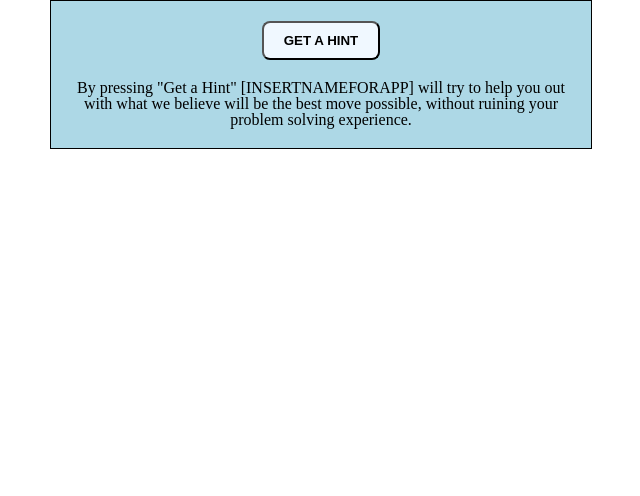
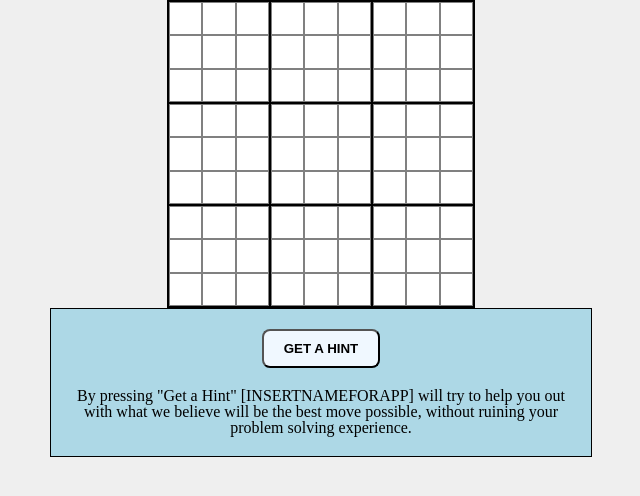
Before and after one commit to Hack-Weekly/saffron-wolf-sudoku, a plain HTML site: page index.html in a window 1280 px wide. Shown: the whole page, without its empty margins (319-959 px from the left). Drawn offline with Linux system fonts and the light colour scheme.

Commit message:
Fixed Grid, and CSS

```diff
--- a/CSS/index.css
+++ b/CSS/index.css
@@ -1,3 +1,43 @@
+body {
+  display: flex;
+  flex-direction: column;
+  align-items: center;
+  background-color: rgb(239, 239, 239);
+}
+/*****************/
+/* GRID STUFF */
+/*****************/
+
+.grid-container {
+  display: grid;
+  grid-template-columns: 1fr 1fr 1fr;
+  width: 306px;
+  border: 1px solid black;
+}
+
+.grid-item {
+  display: grid;
+  grid-template-columns: minmax(10px, 1fr) minmax(10px, 1fr) minmax(10px, 1fr);
+  width: 100px;
+  height: 100px;
+  border: 1px solid black;
+}
+
+.grid-square {
+  border: 1px solid gray;
+  text-align: center;
+}
+
+.grid-square:hover {
+  background-color: rgb(239, 239, 239);
+}
+
+.grid-square:focus {
+  outline: none;
+  background-color: rgb(225, 225, 225);
+  caret-color: rgb(225, 225, 225);
+}
+
 /*****************/
 /* BUTTON STUFF */
 /*****************/
--- a/index.html
+++ b/index.html
@@ -13,7 +13,111 @@
     <!-- DESCRIPTION AREA -->
     <p class="description"></p>
     <!-- GRID AREA -->
-    <div class="grid"></div>
+    <div class="screen">
+      <header></header>
+      <div class="grid-container">
+          <div type="input" class="grid-item">
+              <input class="grid-square"></input>
+              <input class="grid-square"></input>
+              <input class="grid-square"></input>
+              <input class="grid-square"></input>
+              <input class="grid-square"></input>
+              <input class="grid-square"></input>
+              <input class="grid-square"></input>
+              <input class="grid-square"></input>
+              <input class="grid-square"></input>
+          </div>
+          <div type="input" class="grid-item">
+              <input class="grid-square"></input>
+              <input class="grid-square"></input>
+              <input class="grid-square"></input>
+              <input class="grid-square"></input>
+              <input class="grid-square"></input>
+              <input class="grid-square"></input>
+              <input class="grid-square"></input>
+              <input class="grid-square"></input>
+              <input class="grid-square"></input>
+          </div>
+          <div type="input" class="grid-item">
+              <input class="grid-square"></input>
+              <input class="grid-square"></input>
+              <input class="grid-square"></input>
+              <input class="grid-square"></input>
+              <input class="grid-square"></input>
+              <input class="grid-square"></input>
+              <input class="grid-square"></input>
+              <input class="grid-square"></input>
+              <input class="grid-square"></input>
+          </div>
+          <div type="input" class="grid-item">
+              <input class="grid-square"></input>
+              <input class="grid-square"></input>
+              <input class="grid-square"></input>
+              <input class="grid-square"></input>
+              <input class="grid-square"></input>
+              <input class="grid-square"></input>
+              <input class="grid-square"></input>
+              <input class="grid-square"></input>
+              <input class="grid-square"></input>
+          </div>
+          <div type="input" class="grid-item">
+              <input class="grid-square"></input>
+              <input class="grid-square"></input>
+              <input class="grid-square"></input>
+              <input class="grid-square"></input>
+              <input class="grid-square"></input>
+              <input class="grid-square"></input>
+              <input class="grid-square"></input>
+              <input class="grid-square"></input>
+              <input class="grid-square"></input>
+          </div>
+          <div type="input" class="grid-item">
+              <input class="grid-square"></input>
+              <input class="grid-square"></input>
+              <input class="grid-square"></input>
+              <input class="grid-square"></input>
+              <input class="grid-square"></input>
+              <input class="grid-square"></input>
+              <input class="grid-square"></input>
+              <input class="grid-square"></input>
+              <input class="grid-square"></input>
+          </div>
+          <div type="input" class="grid-item">
+              <input class="grid-square"></input>
+              <input class="grid-square"></input>
+              <input class="grid-square"></input>
+              <input class="grid-square"></input>
+              <input class="grid-square"></input>
+              <input class="grid-square"></input>
+              <input class="grid-square"></input>
+              <input class="grid-square"></input>
+              <input class="grid-square"></input>
+          </div>
+          <div type="input" class="grid-item">
+              <input class="grid-square"></input>
+              <input class="grid-square"></input>
+              <input class="grid-square"></input>
+              <input class="grid-square"></input>
+              <input class="grid-square"></input>
+              <input class="grid-square"></input>
+              <input class="grid-square"></input>
+              <input class="grid-square"></input>
+              <input class="grid-square"></input>
+          </div>
+          <div type="input" class="grid-item">
+              <input class="grid-square"></input>
+              <input class="grid-square"></input>
+              <input class="grid-square"></input>
+              <input class="grid-square"></input>
+              <input class="grid-square"></input>
+              <input class="grid-square"></input>
+              <input class="grid-square"></input>
+              <input class="grid-square"></input>
+              <input class="grid-square"></input>
+          </div>
+      </div>
+      <p class="descr"></p>
+    </div>
     <!-- BUTTON AREA -->
     <section class="button-area">
       <button class="button">Get a Hint</button>
```
